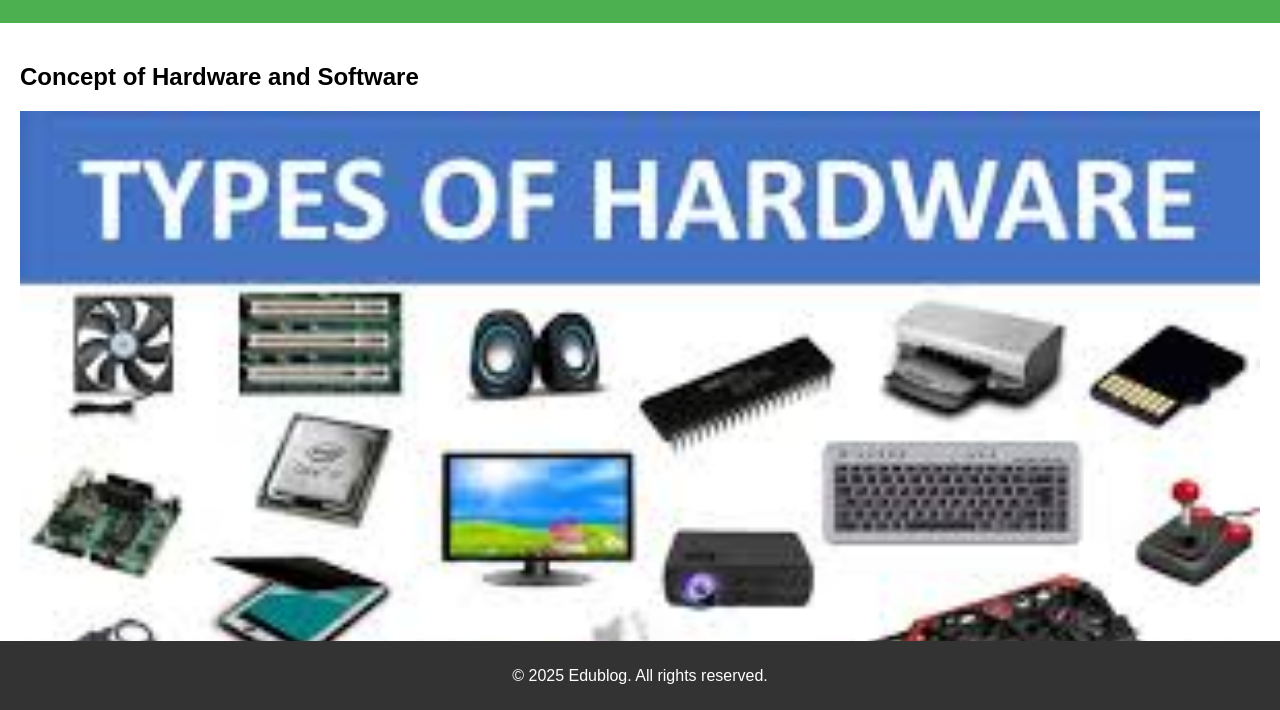
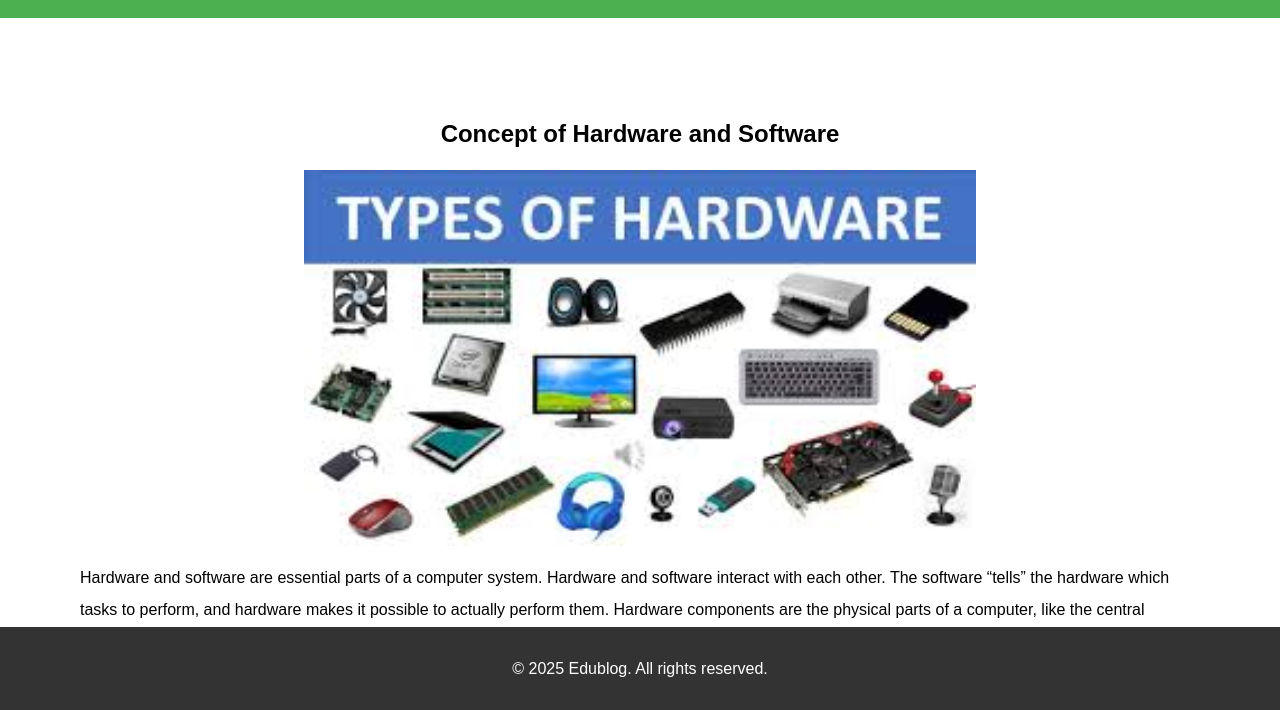
Before and after one commit to eseobodom/Edublog, a plain HTML site: page topic1.html in a window 1280 px wide. Shown: the part 89-799 px from the top of the page. Drawn offline with Linux system fonts and the light colour scheme.

Commit message:
Reduced image style property

```diff
--- a/topic1.html
+++ b/topic1.html
@@ -32,15 +32,18 @@ body{
     margin: 0;
     padding: 0;
     font-family: Arial, Helvetica, sans-serif;
+    line-height: 2em;
 }
 .container{
-    padding: 20px;
+    padding: 5em;
     margin-bottom: 8em;
 }
-        img {
-            width: 100%;
-            height: 100%;
-        }
+img{
+    width: 60%;
+    height: 60%;
+    margin: 0 auto;
+    display: block;
+}
 
 
     </style>
@@ -52,7 +55,7 @@ body{
     </header>
 
    <div class="container">
-    <h2>Concept of Hardware and Software </h2>
+    <h2 style="text-align: center;">Concept of Hardware and Software </h2>
     <img src="IMG1.jpg" alt="Hardware Diagram"/>
     <p> Hardware and software are essential parts of a computer system. Hardware and software interact with each other. The software “tells” the hardware which tasks to perform, and hardware makes it possible to actually perform them.
 Hardware components are the physical parts of a computer, like the central processing unit (CPU), mouse, storage, and more. Software components are the set of instructions that we store and run on our hardware. Together, they form a computer. The term hardware refers to mechanical device that makes up computer. Computer hardware consists of interconnected electronic devices that we can use to control computers operation, input and output. Examples of hardware are CPU, keyboard, mouse, hard disk, etc.
```
